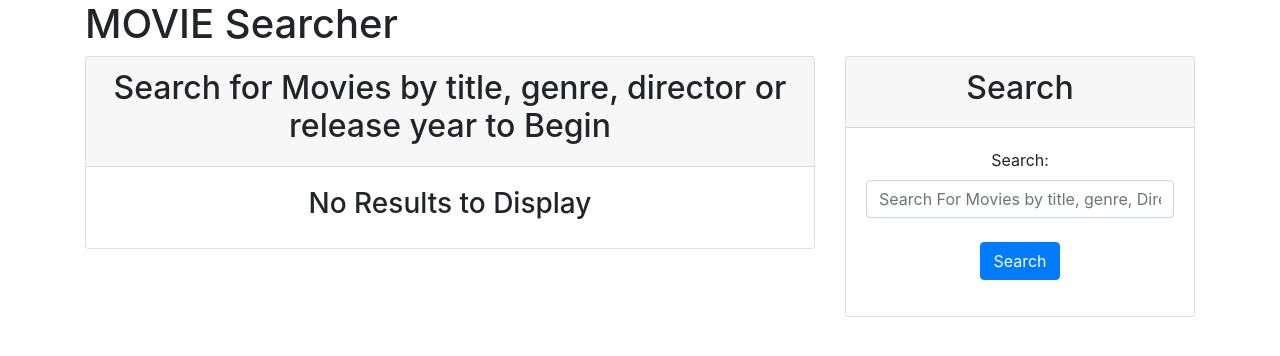
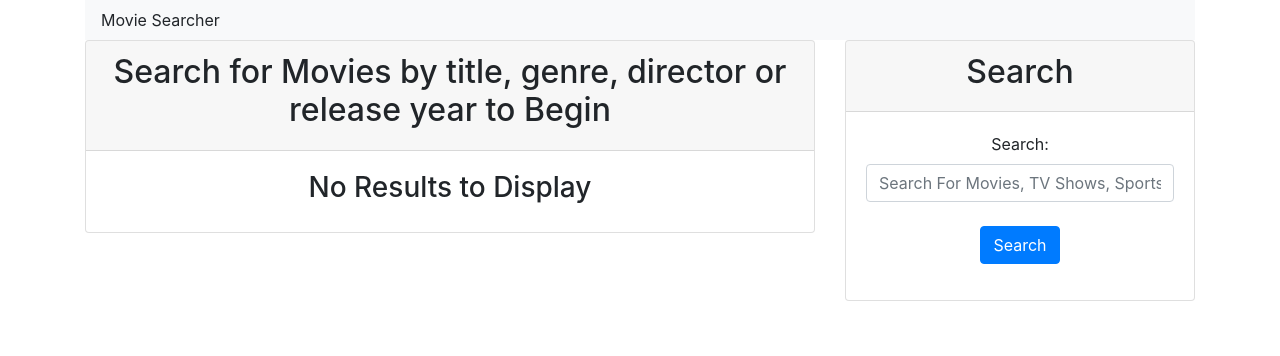
Before and after one commit to jmauro33/finalproject3, a React (Create React App) app: page / in a window 1280 px wide. Shown: the top 356 px of the page. Built offline with nearby package versions, Linux system fonts and the light colour scheme; no server answers.

Commit message:
setting up navbar

```diff
--- a/src/components/nav.js
+++ b/src/components/nav.js
@@ -2,10 +2,9 @@ import React from "react";
 
 function nav (){
   return (
-    <div>
-
-    <h1>MOVIE Searcher</h1>
-    </div>
+    <nav className="navbar navbar-light bg-light">
+    <span clasName="navbar-brand mb-0 h1">Movie Searcher</span>
+  </nav>
   );
 }
 
--- a/src/components/search.js
+++ b/src/components/search.js
@@ -11,7 +11,7 @@ function SearchForm(props) {
           name="search"
           type="text"
           className="form-control"
-          placeholder="Search For Movies by title, genre, Director, or release year"
+          placeholder="Search For Movies, TV Shows, Sports by title, genre, Director, or release year"
           id="search"
         />
 
```
